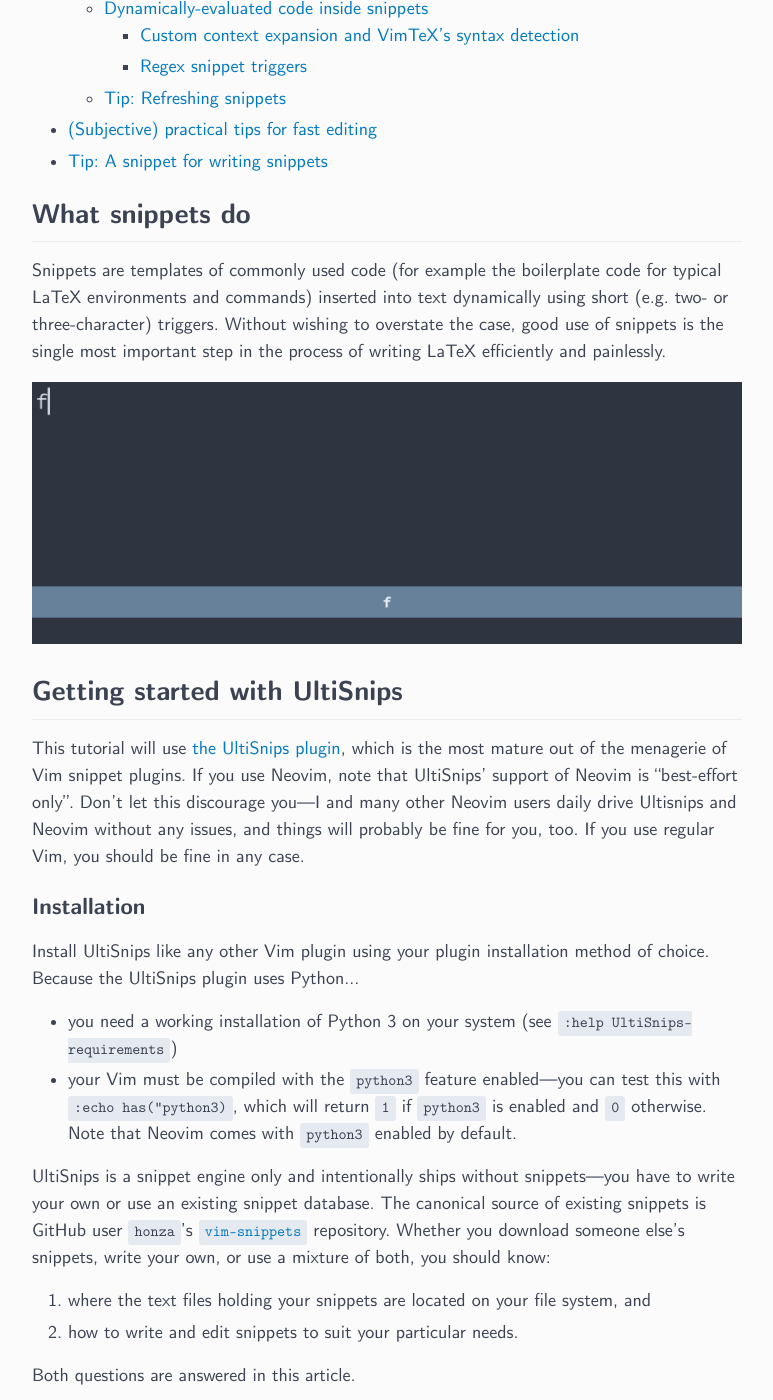
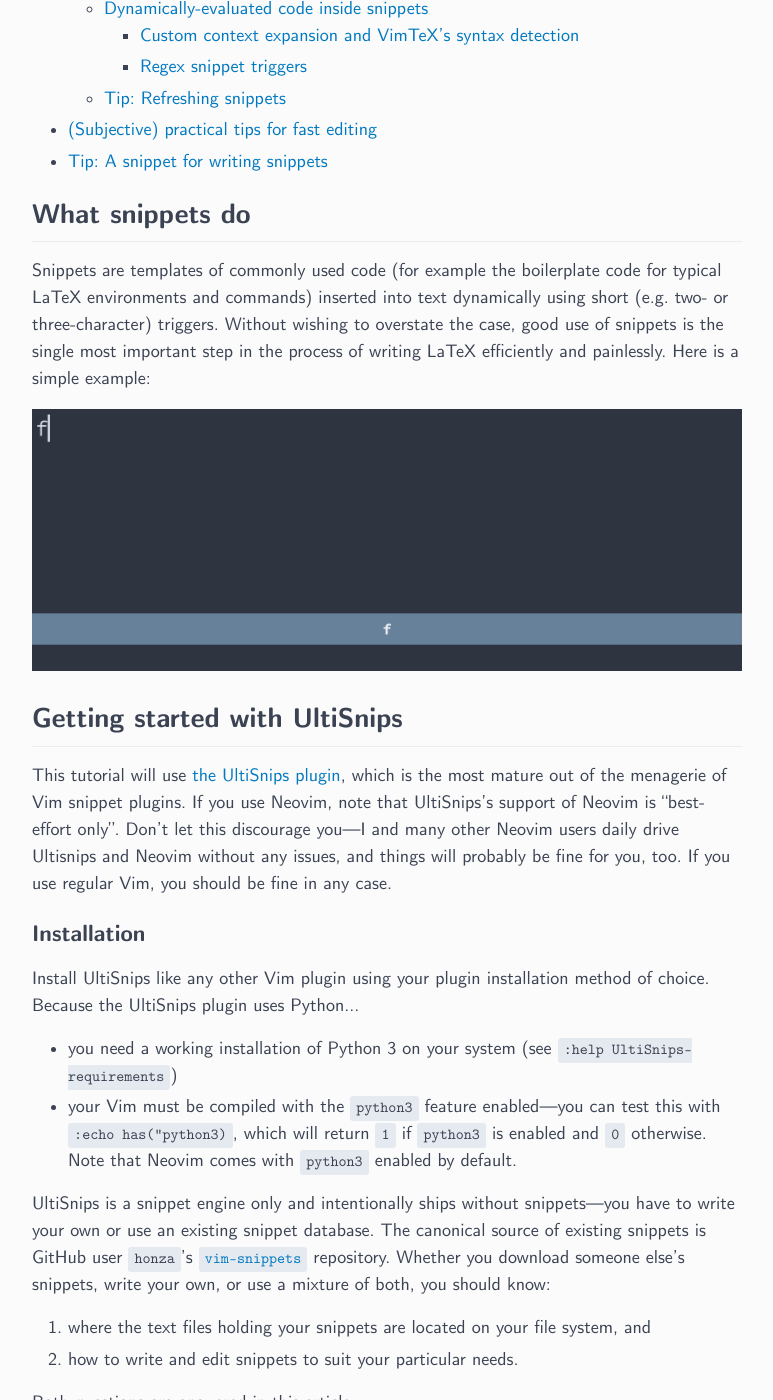
Before and after one commit to ejmastnak/ejmastnak.github.io, a Jekyll site: the page built from tutorials/vim-latex/ultisnips.md, in a window 1280 px wide and 1400 px high, scrolled down 925 px. Shown: the whole window, without its empty margins (253-1026 px from the left). Built offline with Jekyll 4.4.1, drawn with Linux system fonts in a browser that asks for light colours; some of the changed text lies outside the part shown.

Commit message:
Switch apostrophe convention to Ultisnips's

````diff
--- a/tutorials/vim-latex/ultisnips.md
+++ b/tutorials/vim-latex/ultisnips.md
@@ -45,12 +45,14 @@ This article covers snippets, which are templates of commonly reused code that,
 ## What snippets do
 Snippets are templates of commonly used code (for example the boilerplate code for typical LaTeX environments and commands) inserted into text dynamically using short (e.g. two- or three-character) triggers.
 Without wishing to overstate the case, good use of snippets is the single most important step in the process of writing LaTeX efficiently and painlessly.
+Here is a simple example:
+<!-- **TODO:** see the showing off section for full-speed -->
 
 <image src="/assets/images/vim-latex/ultisnips/demo.gif" alt="Writing LaTeX quickly with auto-trigger snippets"  />
 
 ## Getting started with UltiSnips
 This tutorial will use [the UltiSnips plugin](https://github.com/SirVer/ultisnips), which is the most mature out of the menagerie of Vim snippet plugins.
-If you use Neovim, note that UltiSnips' support of Neovim is "best-effort only".
+If you use Neovim, note that UltiSnips's support of Neovim is "best-effort only".
 Don't let this discourage you---I and many other Neovim users daily drive Ultisnips and Neovim without any issues, and things will probably be fine for you, too.
 If you use regular Vim, you should be fine in any case.
 
@@ -148,7 +150,7 @@ Quite a few years ago now, Holger Rapp, the author of UltiSnips, created four sc
 - [Episode 3: What's new in version 2.0](http://www.sirver.net/blog/2012/02/05/third-episode-of-ultisnips-screencast/)
 - [Episode 4: Python Interpolation](http://www.sirver.net/blog/2012/03/31/fourth-episode-of-ultisnips-screencast/)
 
-They're old but gold, and pack an impressively thorough demonstration of UltiSnips' capabilities into about 20 minutes of video.
+They're old but gold, and pack an impressively thorough demonstration of UltiSnips's capabilities into about 20 minutes of video.
 I strongly suggest your watch them---you will find many of the features described in this article covered from a different perspective in the screencasts.
 
 
@@ -297,7 +299,7 @@ I will only cover two examples I subjectively find to be most useful:
 1. accessing characters captured by regular expression trigger's capture groups.
 
 #### Custom context expansion and VimTeX's syntax detection
-UltiSnips' custom context features (see `:help UltiSnips-custom-context-snippets`) give you essentially arbitrary control over when snippets expand, and one *very* useful LaTeX application is expanding a snippet only if its trigger is typed in a LaTeX math context.
+UltiSnips's custom context features (see `:help UltiSnips-custom-context-snippets`) give you essentially arbitrary control over when snippets expand, and one *very* useful LaTeX application is expanding a snippet only if its trigger is typed in a LaTeX math context.
 As an example of why this might be useful:
 
 - Problem: good snippet triggers tend to interfere with words typed in regular text.
@@ -309,7 +311,7 @@ You will need GitHub user `lervag`'s [VimTeX plugin](https://github.com/lervag/v
 The VimTeX plugin, among many other things, provides the user with the function `vimtex#syntax#in_mathzone()`, which returns `1` if the cursor is inside a LaTeX math zone (e.g. between `$ $` for inline math, inside an `equation` environment, etc...) and `0` otherwise.
 This function isn't explicitly mentioned in the VimTeX documentation, but you can find it in the VimTeX source code at [`vimtex/autoload/vimtex/syntax.vim`](https://github.com/lervag/vimtex/blob/master/autoload/vimtex/syntax.vim).
 
-You can integrate VimTeX's math zone detection with UltiSnips' `context` feature as follows:
+You can integrate VimTeX's math zone detection with UltiSnips's `context` feature as follows:
 ```sh
 # include this code block at the top of a *.snippets file...
 # ----------------------------- #
````
